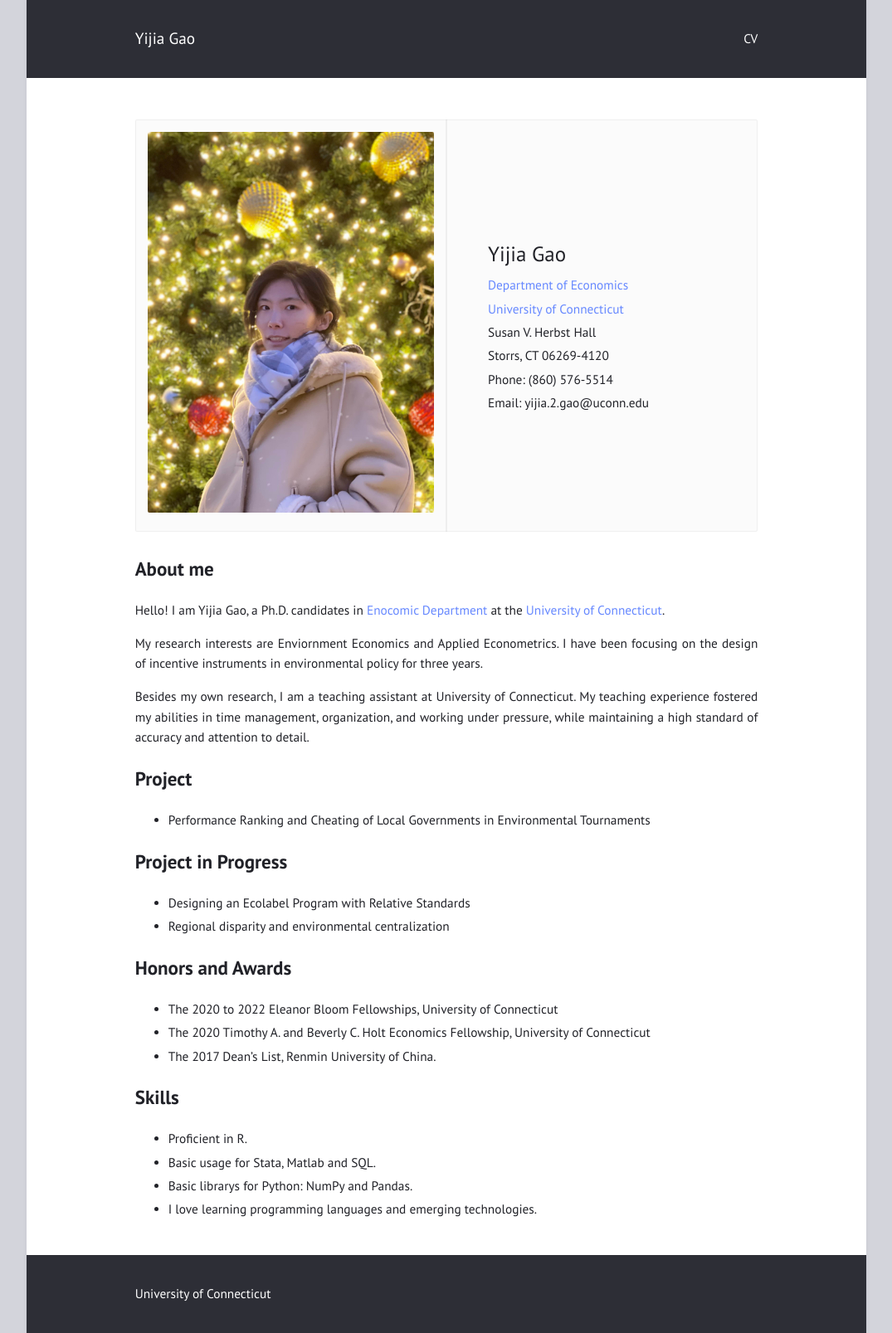
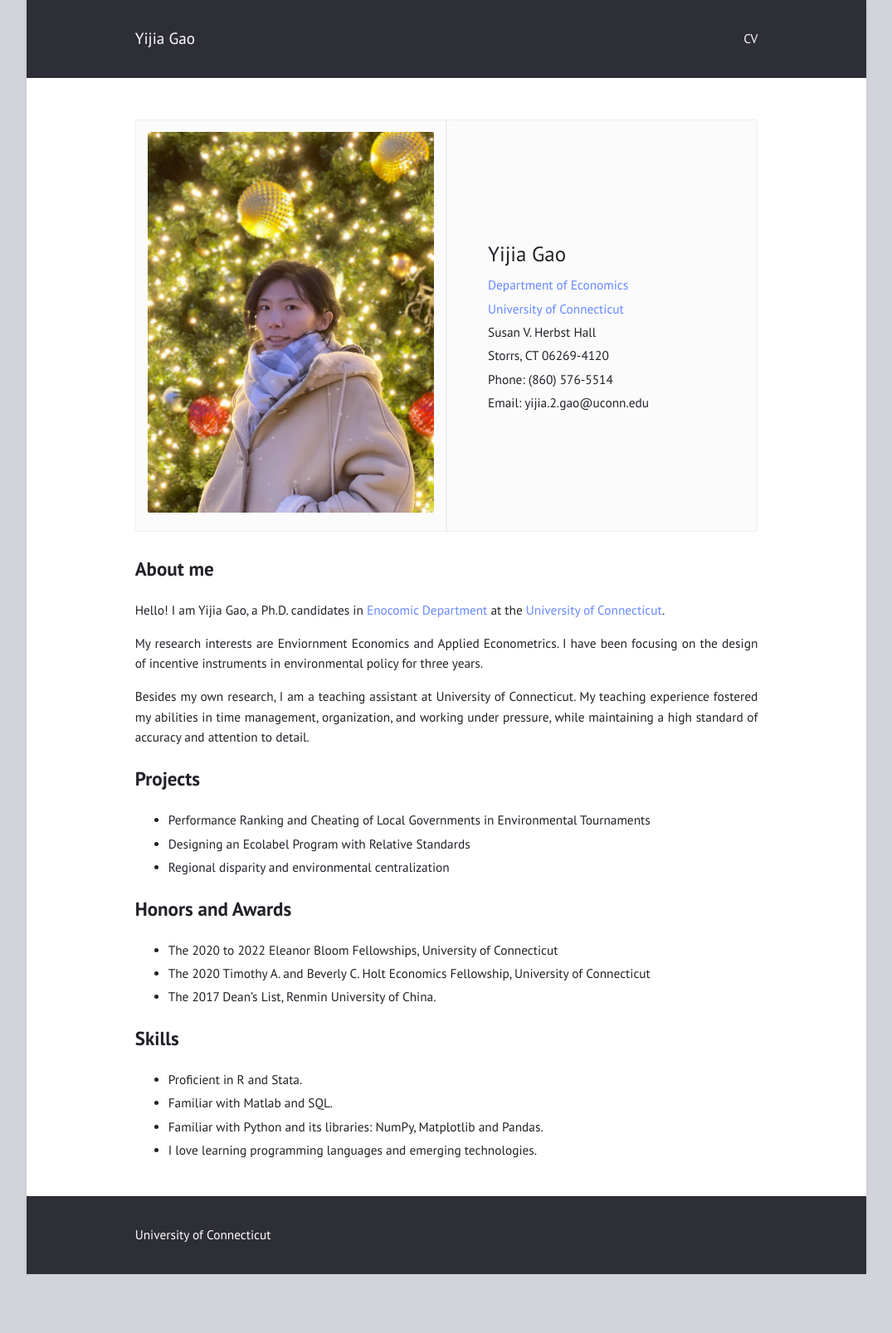
Before and after one commit to ScarraG/ScarraG.github.io, a Jekyll site: the page built from index.md, in a window 1280 px wide. Shown: the whole page at 83% size, without its empty margins (102-1177 px from the left). Built offline with Jekyll 4.4.1, drawn with Linux system fonts in a browser that asks for light colours; after the commit the page ends 1536 px from its top, so only the background shows below that.

Commit message:
Update index.md

```diff
--- a/index.md
+++ b/index.md
@@ -45,12 +45,10 @@ Besides my own research, I am a teaching assistant at University of Connecticut.
 My teaching experience fostered my abilities in time management, organization, and working under pressure,
 while maintaining a high standard of accuracy and attention to detail.
 
-# Project
+
+# Projects
 
 * Performance Ranking and Cheating of Local Governments in Environmental Tournaments
-
-# Project in Progress
-
 * Designing an Ecolabel Program with Relative Standards
 * Regional disparity and environmental centralization
 
@@ -62,7 +60,7 @@ while maintaining a high standard of accuracy and attention to detail.
 
 # Skills
 
-* Proficient in R.
-* Basic usage for Stata, Matlab and SQL.
-* Basic librarys for Python: NumPy and Pandas.
+* Proficient in R and Stata.
+* Familiar with Matlab and SQL.
+* Familiar with Python and its libraries: NumPy, Matplotlib and Pandas.
 * I love learning programming languages and emerging technologies.
```
